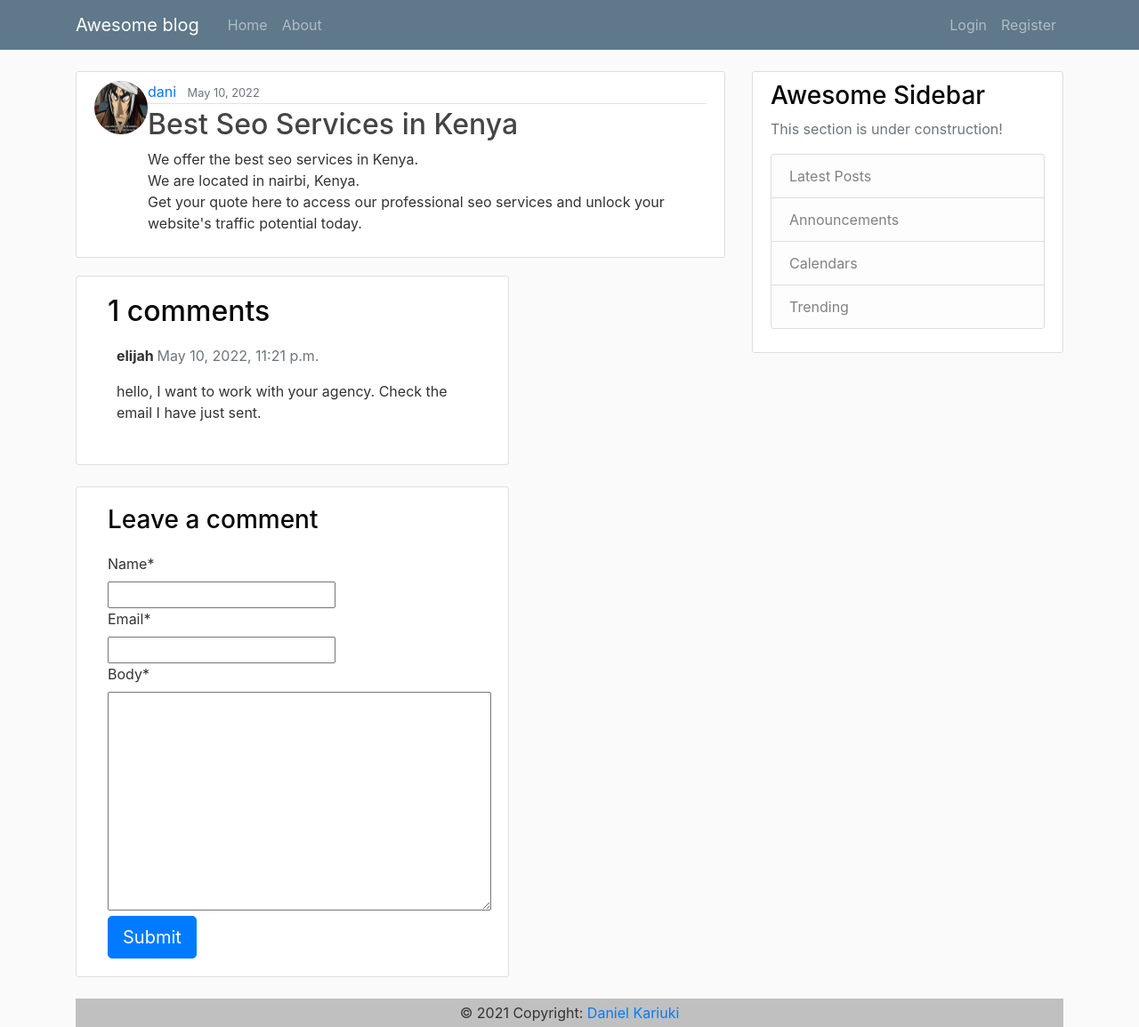
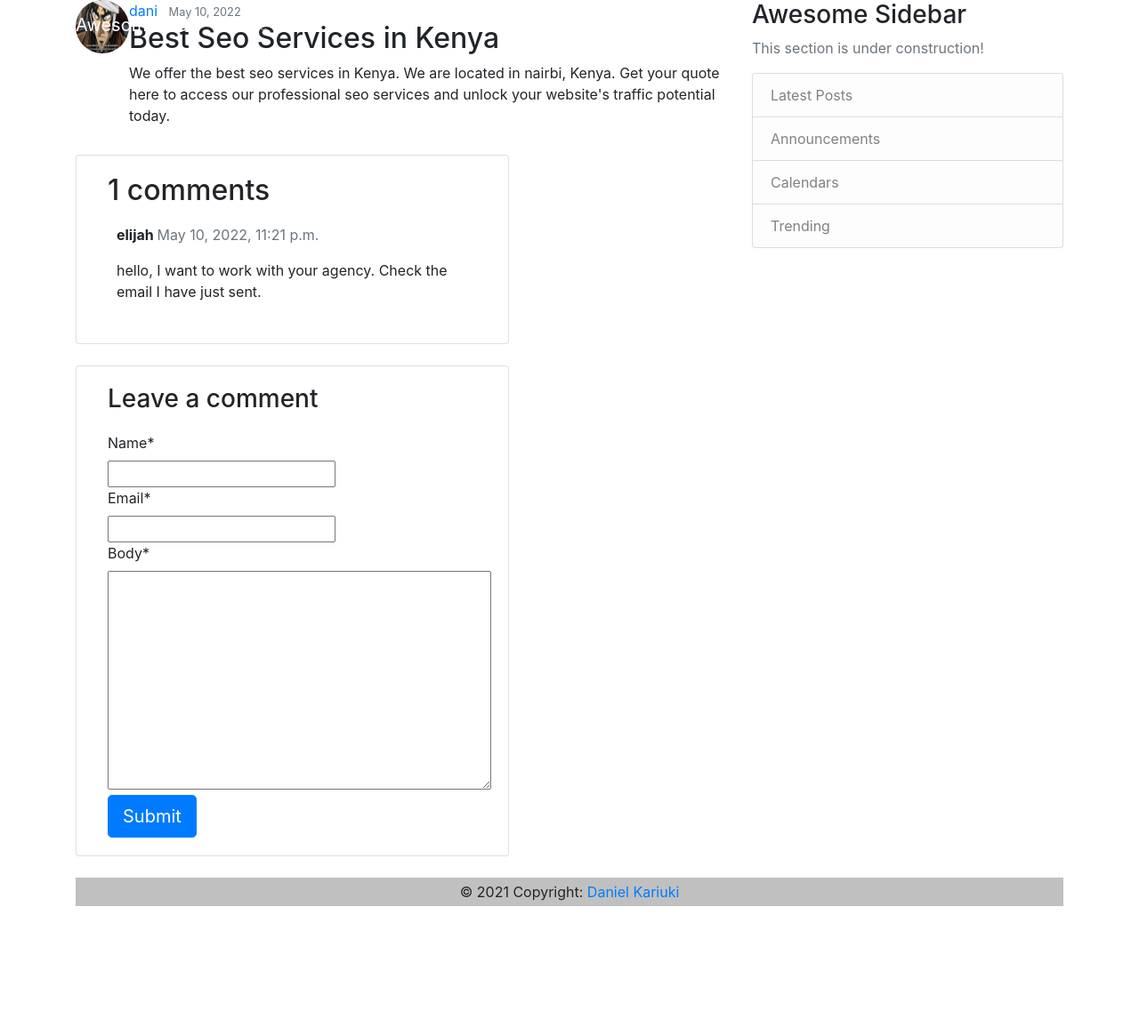
Before and after one commit to NjeruKariuki/Resume-online, a Django app: page /blog/post/1/ in a window 1280 px wide. Shown: the whole page at 89% size. After the commit the page ends 1019 px from the top, so only its background shows below. Run offline with Django 4.2, Linux system fonts and the light colour scheme; data comes from the database, SQL or seed files in the repository; some libraries are stand-ins or nearby versions.

Commit message:
changed html

```diff
--- a/blog/static/blog/main.css
+++ /dev/null
@@ -1,84 +0,0 @@
-body {
-  background: #fafafa;
-  color: #333333;
-  margin-top: 5rem;
-}
-
-h1, h2, h3, h4, h5, h6 {
-  color: #080606;
-}
-
-ul {
-  margin: 0;
-}
-
-.bg-steel {
-  background-color: #5f788a;
-}
-
-.site-header .navbar-nav .nav-link {
-  color: #cbd5db;
-}
-
-.site-header .navbar-nav .nav-link:hover {
-  color: #ffffff;
-}
-
-.site-header .navbar-nav .nav-link.active {
-  font-weight: 500;
-}
-
-.content-section {
-  background: #ffffff;
-  padding: 10px 20px;
-  border: 1px solid #dddddd;
-  border-radius: 3px;
-  margin-bottom: 20px;
-}
-
-.article-title {
-  color: #444444;
-}
-
-a.article-title:hover {
-  color: #428bca;
-  text-decoration: none;
-}
-
-.article-content {
-  white-space: pre-line;
-}
-
-.article-img {
-  height: 65px;
-  width: 65px;
-  margin-right: 16px;
-}
-
-.article-metadata {
-  padding-bottom: 1px;
-  margin-bottom: 4px;
-  border-bottom: 1px solid #e3e3e3
-}
-
-.article-metadata a:hover {
-  color: #333;
-  text-decoration: none;
-}
-
-.article-svg {
-  width: 25px;
-  height: 25px;
-  vertical-align: middle;
-}
-
-.account-img {
-  height: 125px;
-  width: 125px;
-  margin-right: 20px;
-  margin-bottom: 16px;
-}
-
-.account-heading {
-  font-size: 2.5rem;
-}
--- a/portfolio/templates/portfolio/base.html
+++ b/portfolio/templates/portfolio/base.html
@@ -9,6 +9,8 @@
     <meta name="viewport" content="width=device-width, initial-scale=1.0">
     <title>Portfolio</title>
     <script src="https://cdn.tailwindcss.com"></script>
+
+    <link rel="stylesheet" href="https://maxcdn.bootstrapcdn.com/bootstrap/4.0.0/css/bootstrap.min.css" integrity="sha384-Gn5384xqQ1aoWXA+058RXPxPg6fy4IWvTNh0E263XmFcJlSAwiGgFAW/dAiS6JXm" crossorigin="anonymous">
     <link rel="stylesheet" type="text/css" href="{% static 'portfolio/style.css' %}">
 </head>
 <body>
```
Also changed, not shown: blog/templates/blog/home.html (+14 -5 lines).
